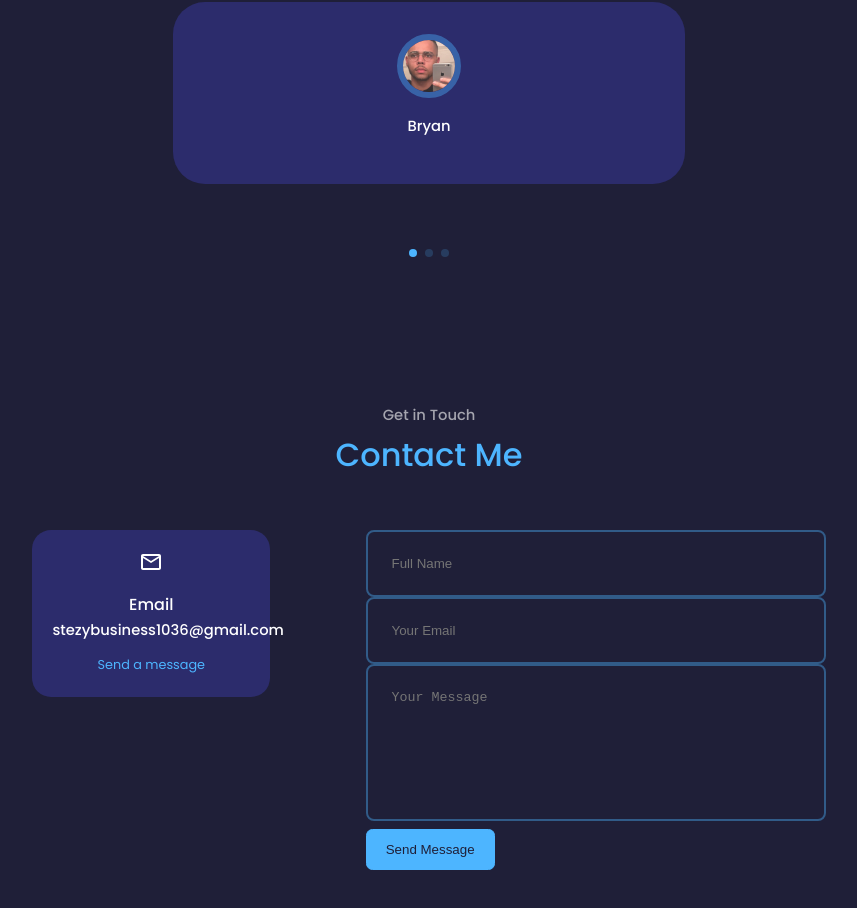
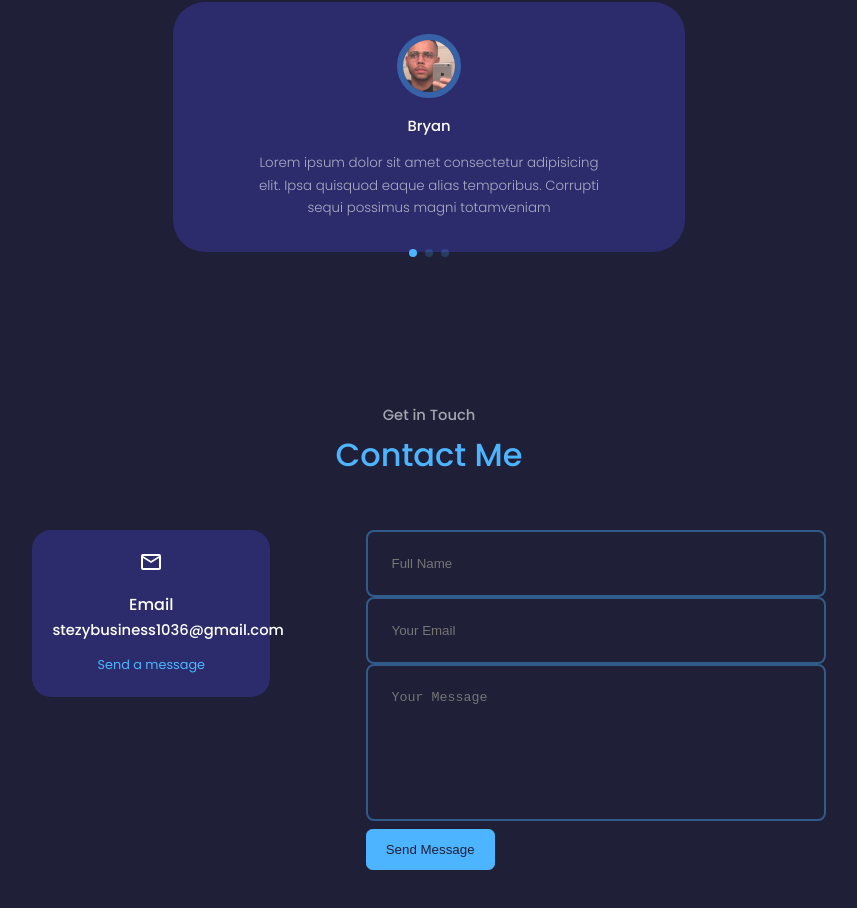
Before and after one commit to stevecoding100/portfolio-website-23, a React (Create React App) app: page / in a window 1280 px wide. Shown: the part 5442-6350 px from the top of the page, without its empty margins (211-1068 px from the left). Built offline with nearby package versions, Linux system fonts and the light colour scheme; a web font is replaced by a local one.

Commit message:
added testimonial

```diff
--- a/src/components/testimonial/Testimonial.jsx
+++ b/src/components/testimonial/Testimonial.jsx
@@ -17,7 +17,8 @@ const data = [
   {
     avatar: AVTR1,
     name: "Bryan",
-    review: "",
+    review:
+      "Lorem ipsum dolor sit amet consectetur adipisicing elit. Ipsa quisquod eaque alias temporibus. Corrupti sequi possimus magni totamveniam",
   },
   {
     avatar: AVTR2,
```
